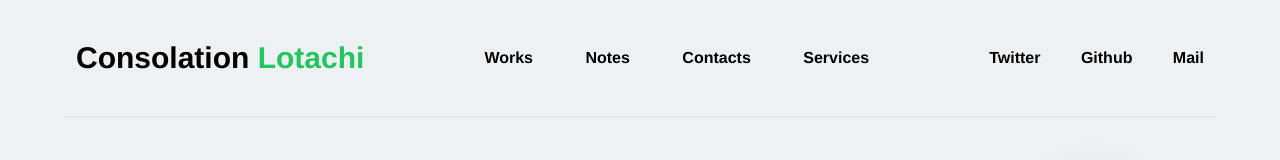
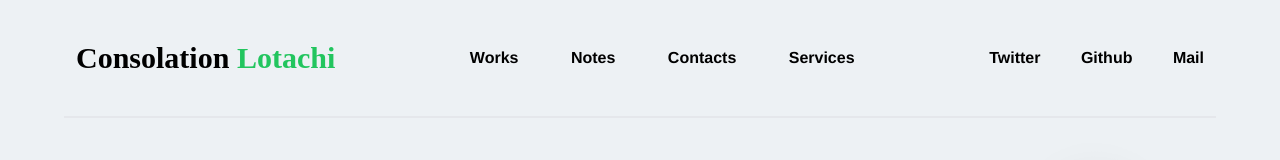
Before and after one commit to KEM-CONSOLATION/PortFolio, a React (Vite) app: page / in a window 1280 px wide. Shown: the top 160 px of the page. Built offline with nearby package versions, Linux system fonts and the light colour scheme; some icons are missing.

Commit message:
Used Teko Font on the Logo

```diff
--- a/src/App.css
+++ b/src/App.css
@@ -6,3 +6,6 @@
 body{
     background-color: rgb(237, 241, 244);
 }
+.Logo{
+    font-family: 'Teko';
+}
--- a/src/App.jsx
+++ b/src/App.jsx
@@ -34,7 +34,7 @@ function App() {
       <div className=" mx-auto max-w-6xl">
         <div className=" relative grid grid-flow-row md:flex md:justify-between gap-10 items-center  py-10  border-b-2  px-3 ">
           <div className="">
-            <h1 className='text-3xl font-semibold cursor-pointer font-sans[abel]'>Consolation <span className=' text-green-500' >Lotachi</span> </h1>
+            <h1 className='text-3xl font-semibold cursor-pointer Logo'>Consolation <span className=' text-green-500' >Lotachi</span> </h1>
           </div>
 
 
```
